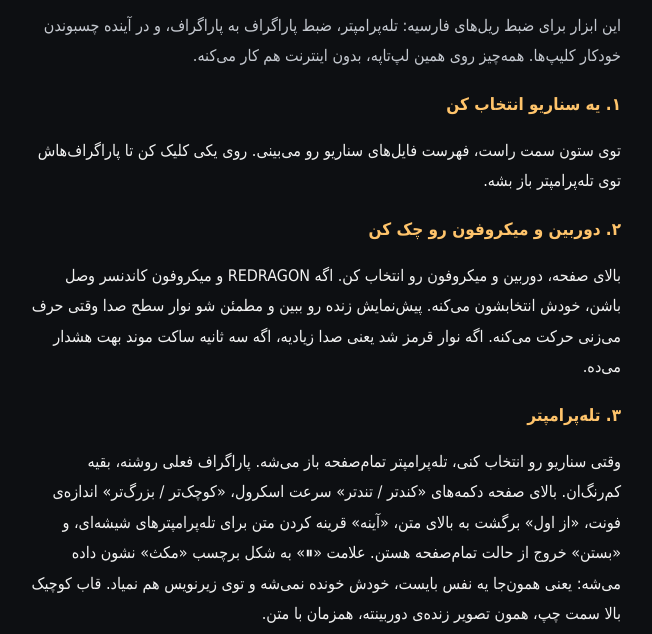
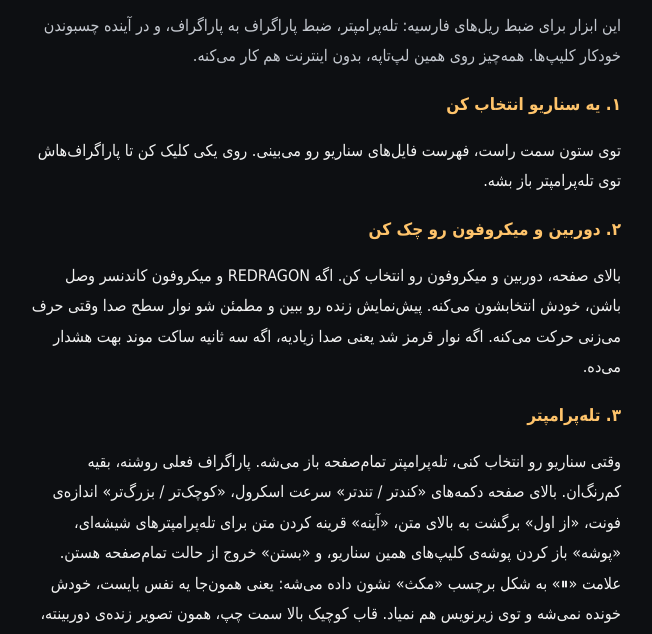
Before and after one commit to kel3o/reel-studio, a plain HTML site: page public/help.html in a window 1280 px wide. Shown: the part 152-786 px from the top of the page, without its empty margins (315-967 px from the left). Drawn offline with Linux system fonts and the light colour scheme.

Commit message:
Document the open-folder button in the guide
Co-Authored-By: Claude Sonnet 5 <noreply@anthropic.com>

```diff
--- a/public/help.html
+++ b/public/help.html
@@ -40,10 +40,11 @@
       وقتی سناریو رو انتخاب کنی، تله‌پرامپتر تمام‌صفحه باز می‌شه. پاراگراف
       فعلی روشنه، بقیه کم‌رنگ‌ان. بالای صفحه دکمه‌های «کندتر / تندتر» سرعت
       اسکرول، «کوچک‌تر / بزرگ‌تر» اندازه‌ی فونت، «از اول» برگشت به بالای متن،
-      «آینه» قرینه کردن متن برای تله‌پرامپترهای شیشه‌ای، و «بستن» خروج از
-      حالت تمام‌صفحه هستن. علامت «⏸» به شکل برچسب «مکث» نشون داده می‌شه: یعنی
-      همون‌جا یه نفس بایست، خودش خونده نمی‌شه و توی زیرنویس هم نمیاد. قاب
-      کوچیک بالا سمت چپ، همون تصویر زنده‌ی دوربینته، همزمان با متن.
+      «آینه» قرینه کردن متن برای تله‌پرامپترهای شیشه‌ای، «پوشه» باز کردن پوشه‌ی
+      کلیپ‌های همین سناریو، و «بستن» خروج از حالت تمام‌صفحه هستن. علامت «⏸» به
+      شکل برچسب «مکث» نشون داده می‌شه: یعنی همون‌جا یه نفس بایست، خودش خونده
+      نمی‌شه و توی زیرنویس هم نمیاد. قاب کوچیک بالا سمت چپ، همون تصویر زنده‌ی
+      دوربینته، همزمان با متن.
     </p>
   </section>
 
```
